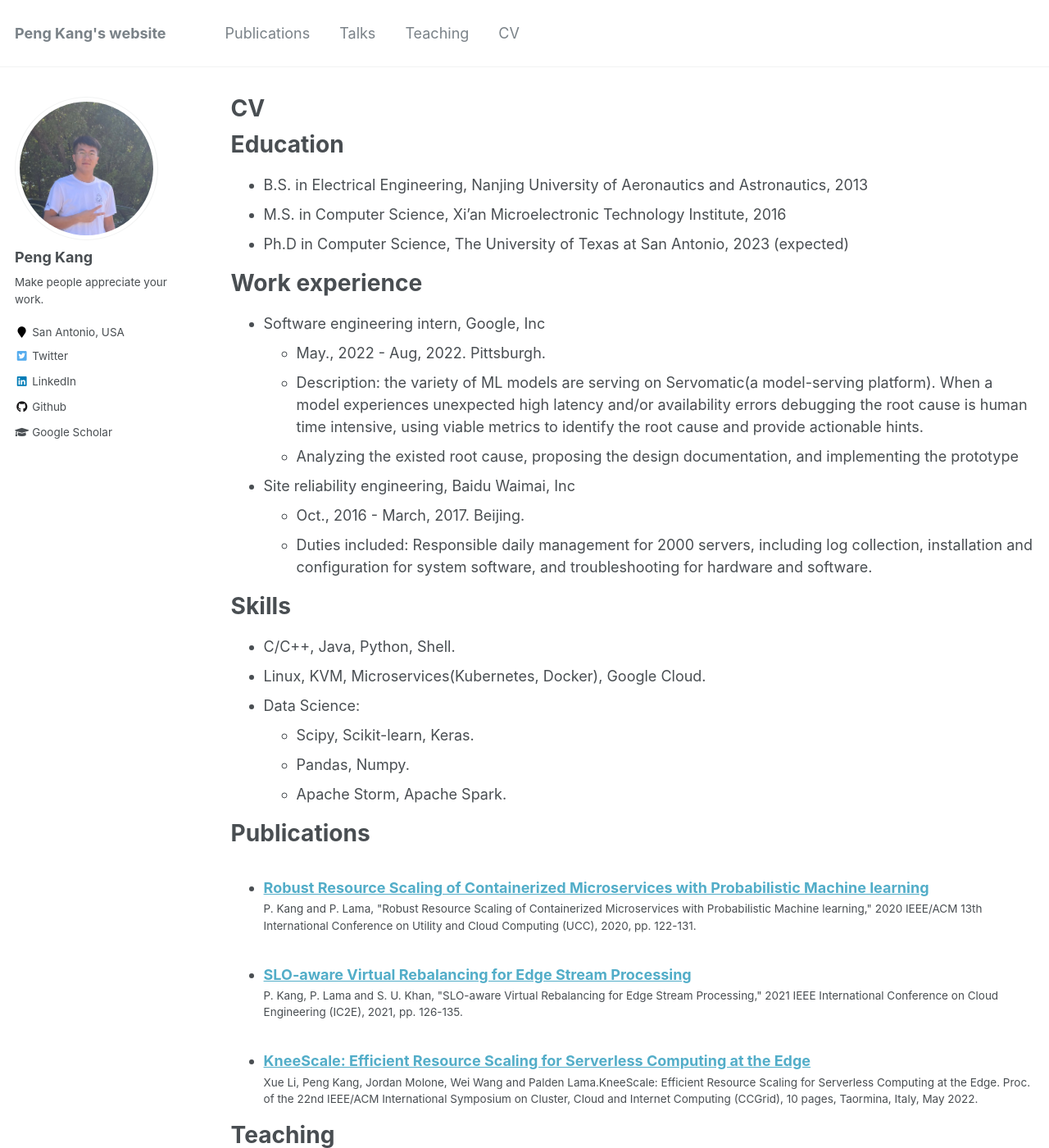
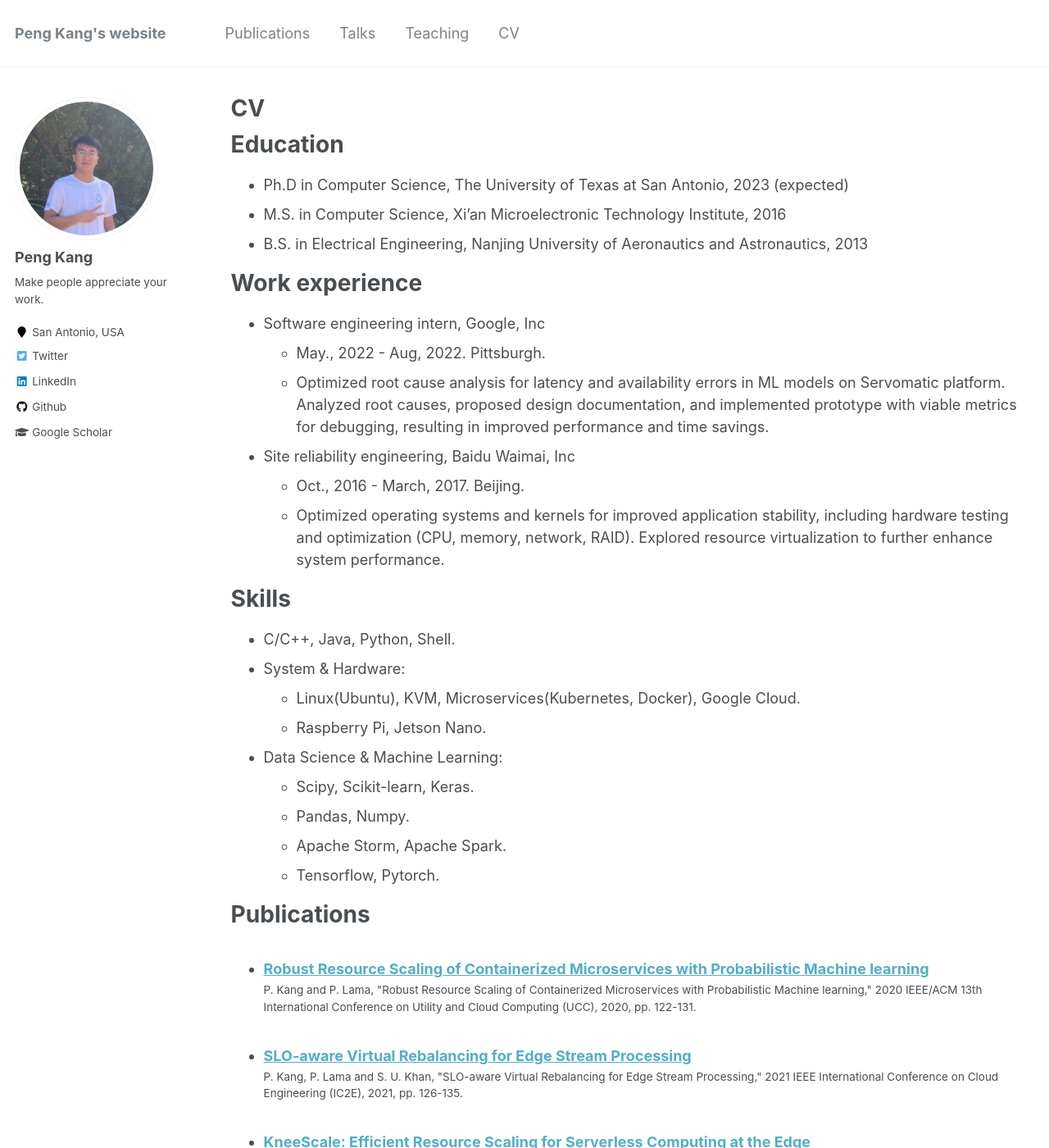
Before and after one commit to pengkang12/pengkang12.github.io, a Jekyll site: the page built from _pages/cv.md, in a window 1280 px wide and 1400 px high. Shown: the whole window at 82% size. Built offline with Jekyll 4.4.1, drawn with Linux system fonts in a browser that asks for light colours; some of the changed text lies outside the part shown.

```diff
--- a/_pages/cv.md
+++ b/_pages/cv.md
@@ -11,33 +11,31 @@ redirect_from:
 
 Education
 ======
+* Ph.D in Computer Science, The University of Texas at San Antonio, 2023 (expected)
+* M.S. in Computer Science, Xi'an Microelectronic Technology Institute, 2016
 * B.S. in Electrical Engineering, Nanjing University of Aeronautics and Astronautics, 2013
-* M.S. in Computer Science, Xi'an Microelectronic Technology Institute, 2016
-* Ph.D in Computer Science, The University of Texas at San Antonio, 2023 (expected)
 
 Work experience
 ======
 * Software engineering intern, Google, Inc
   * May., 2022 - Aug, 2022. Pittsburgh.
-  * Description: the variety of ML models are serving on Servomatic(a model-serving platform).
-When a model experiences unexpected high latency and/or availability errors debugging the
-root cause is human time intensive, using viable metrics to identify the root cause and provide
-actionable hints.
-  * Analyzing the existed root cause, proposing the design documentation, and implementing the
-prototype
+  * Optimized root cause analysis for latency and availability errors in ML models on Servomatic platform. Analyzed root causes, proposed design documentation, and implemented prototype with viable metrics for debugging, resulting in improved performance and time savings.
 
 * Site reliability engineering, Baidu Waimai, Inc
   * Oct., 2016 - March, 2017. Beijing.
-  * Duties included: Responsible daily management for 2000 servers, including log collection, installation and configuration for system software, and troubleshooting for hardware and software.
+  * Optimized operating systems and kernels for improved application stability, including hardware testing and optimization (CPU, memory, network, RAID). Explored resource virtualization to further enhance system performance.
 
 Skills
 ======
 * C/C++, Java, Python, Shell.
-* Linux, KVM, Microservices(Kubernetes, Docker), Google Cloud.
-* Data Science:
+* System & Hardware:
+  * Linux(Ubuntu), KVM, Microservices(Kubernetes, Docker), Google Cloud.
+  * Raspberry Pi, Jetson Nano.
+* Data Science & Machine Learning:
   * Scipy, Scikit-learn, Keras.
   * Pandas, Numpy.
   * Apache Storm, Apache Spark.
+  * Tensorflow, Pytorch.
 
 Publications
 ======
```
Also changed, not shown: _teaching/2018-Fall-os.md (added, +11 -0 lines), _teaching/2019-summer-teaching.md (+1 -1 lines), _teaching/2022-Fall-Cloud.md (added, +11 -0 lines).
